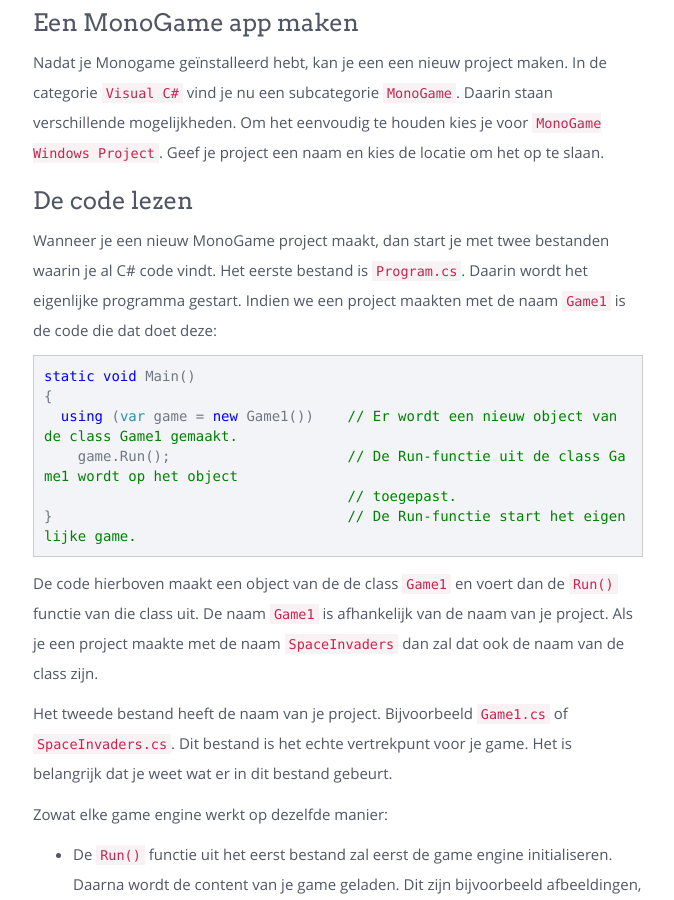
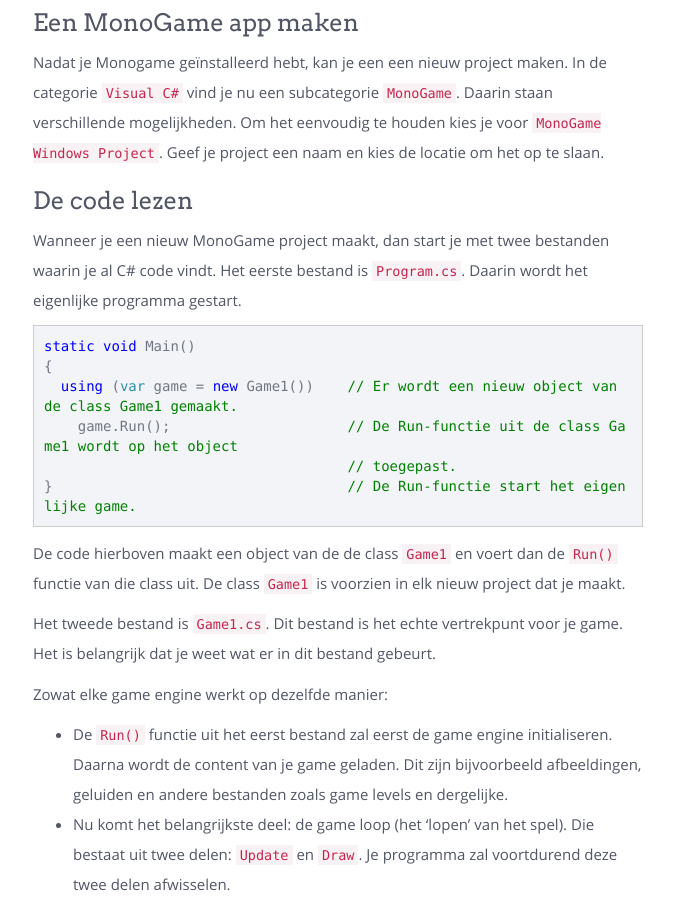
Before and after one commit to sma-it/sma-it.github.io, a Jekyll site: the page built from modules/monogame/_posts/2000-01-01-Inleiding.md, in a window 1280 px wide and 900 px high, scrolled down 2623 px. Shown: the whole window, without its empty margins (382-1056 px from the left). Built offline with Jekyll 4.4.1, drawn with Linux system fonts in a browser that asks for light colours; nearby versions of some CDN libraries.

Commit message:
Game1 is always used

````diff
--- a/modules/monogame/_posts/2000-01-01-Inleiding.md
+++ b/modules/monogame/_posts/2000-01-01-Inleiding.md
@@ -47,7 +47,7 @@
 
 ## De code lezen
 
-Wanneer je een nieuw MonoGame project maakt, dan start je met twee bestanden waarin je al C# code vindt. Het eerste bestand is `Program.cs`. Daarin wordt het eigenlijke programma gestart. Indien we een project maakten met de naam `Game1` is de code die dat doet deze:
+Wanneer je een nieuw MonoGame project maakt, dan start je met twee bestanden waarin je al C# code vindt. Het eerste bestand is `Program.cs`. Daarin wordt het eigenlijke programma gestart.
 
 ```csharp
 static void Main()
@@ -58,9 +58,9 @@
 }                                   // De Run-functie start het eigenlijke game.
 ```
 
-De code hierboven maakt een object van de de class `Game1` en voert dan de `Run()` functie van die class uit. De naam `Game1` is afhankelijk van de naam van je project. Als je een project maakte met de naam `SpaceInvaders` dan zal dat ook de naam van de class zijn.
+De code hierboven maakt een object van de de class `Game1` en voert dan de `Run()` functie van die class uit. De class `Game1` is voorzien in elk nieuw project dat je maakt.
 
-Het tweede bestand heeft de naam van je project. Bijvoorbeeld `Game1.cs` of `SpaceInvaders.cs`. Dit bestand is het echte vertrekpunt voor je game. Het is belangrijk dat je weet wat er in dit bestand gebeurt.
+Het tweede bestand is `Game1.cs`. Dit bestand is het echte vertrekpunt voor je game. Het is belangrijk dat je weet wat er in dit bestand gebeurt.
 
 Zowat elke game engine werkt op dezelfde manier:
 - De `Run()` functie uit het eerst bestand zal eerst de game engine initialiseren. Daarna wordt de content van je game geladen. Dit zijn bijvoorbeeld afbeeldingen, geluiden en andere bestanden zoals game levels en dergelijke.
````
